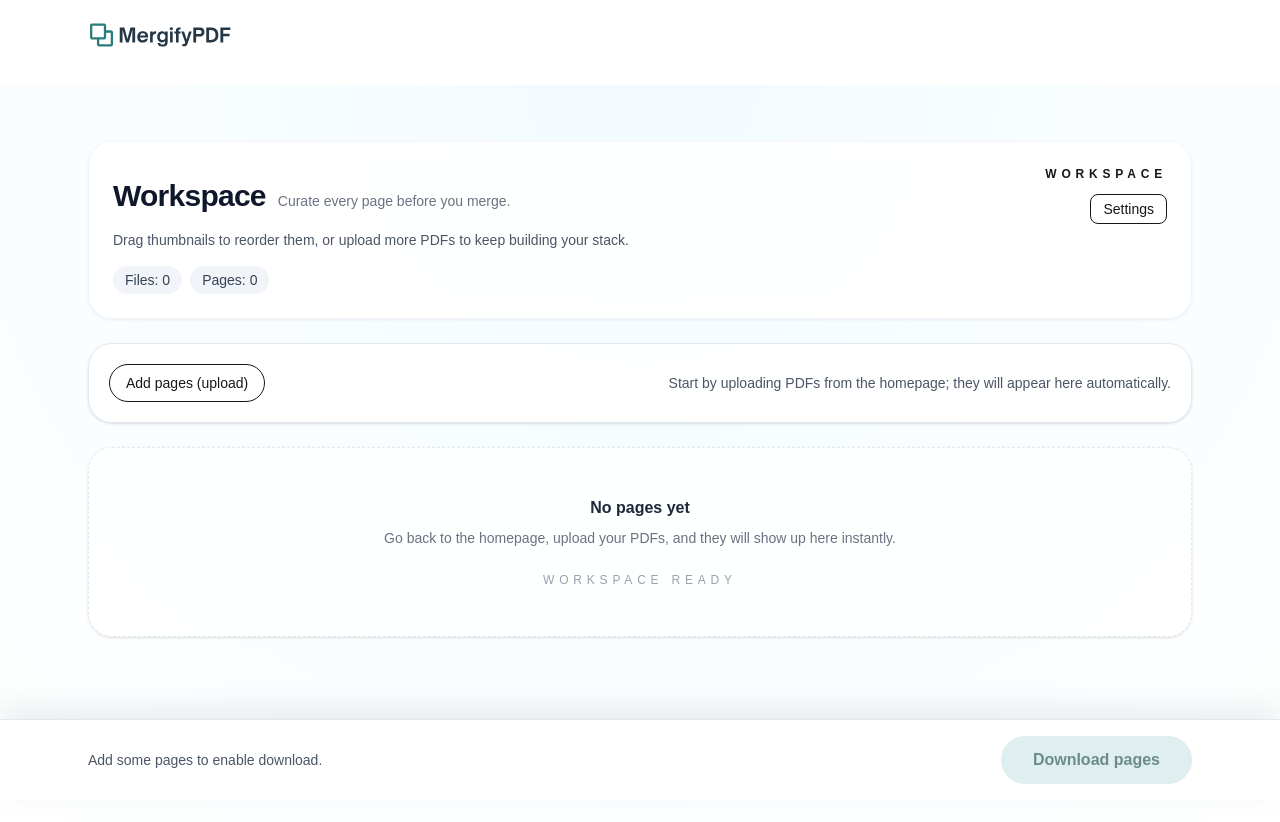
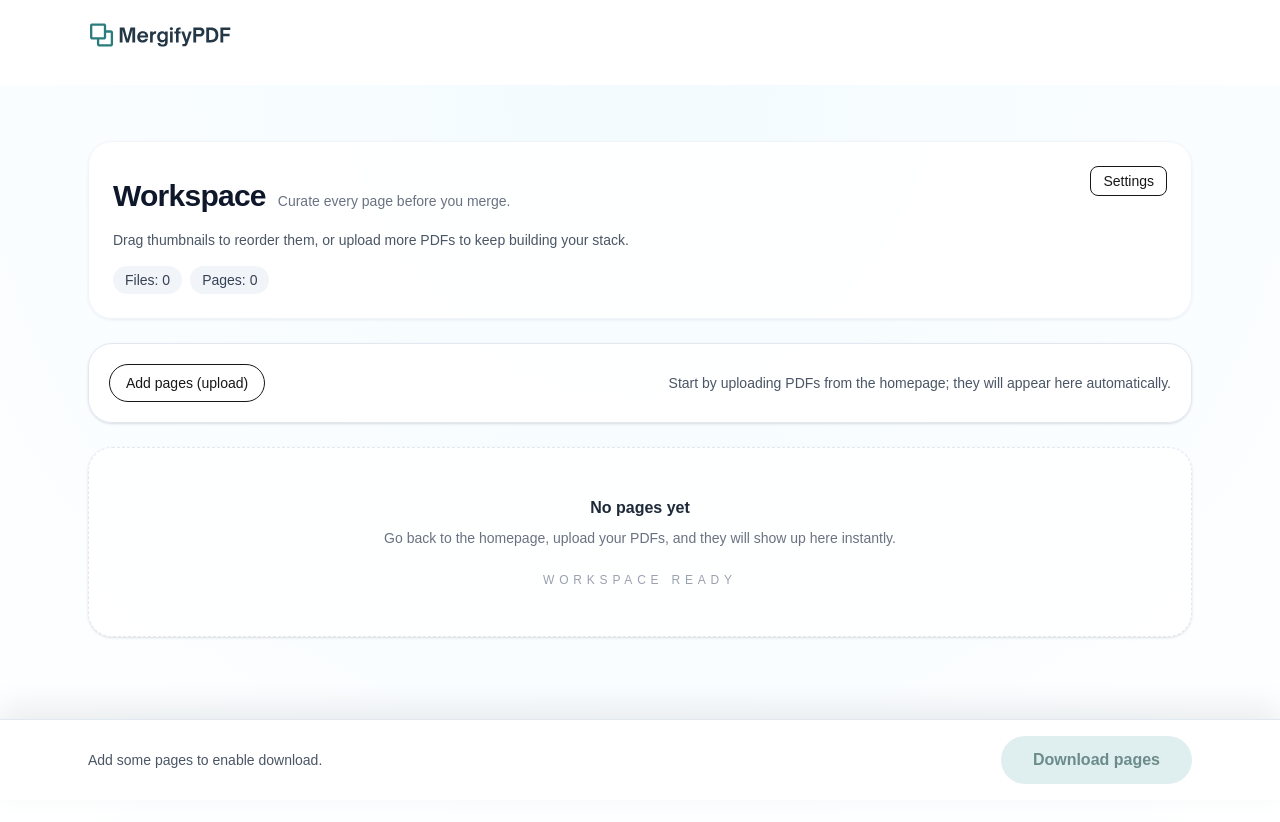
Before and after one commit to Mergify2020/mergifypdf, a Next.js app: page /studio in a window 1280 px wide. Shown: the top 822 px of the page. Built offline with nearby package versions, Linux system fonts and the light colour scheme.

Commit message:
chore: adjust workspace header layout

```diff
--- a/src/app/studio/page.tsx
+++ b/src/app/studio/page.tsx
@@ -260,8 +260,7 @@ function WorkspaceClient() {
                 <span className="rounded-full bg-slate-100 px-3 py-1">Pages: {pages.length}</span>
               </div>
             </div>
-            <div className="ml-auto flex flex-col items-end gap-3">
-              <p className="text-xs font-semibold uppercase tracking-[0.4em] text-brand">Workspace</p>
+            <div className="ml-auto self-start">
               <SettingsMenu />
             </div>
           </div>
```
